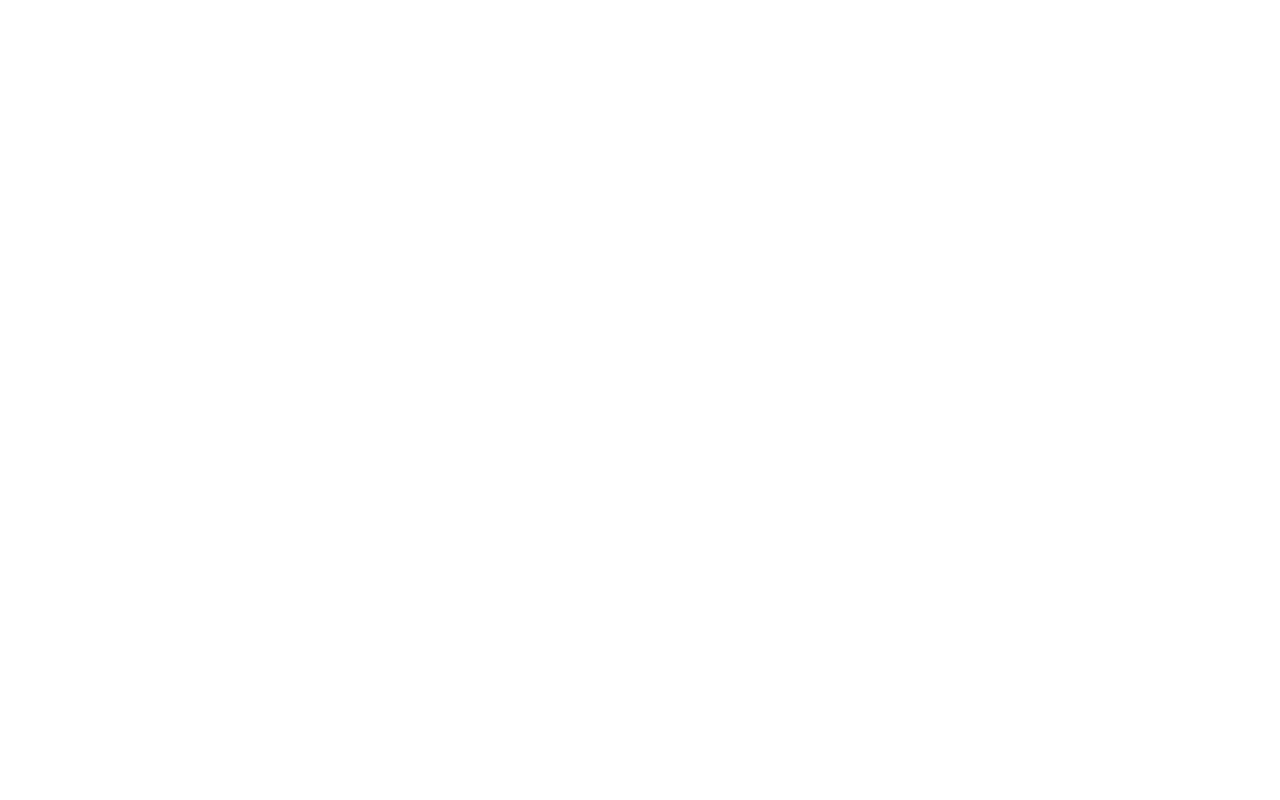
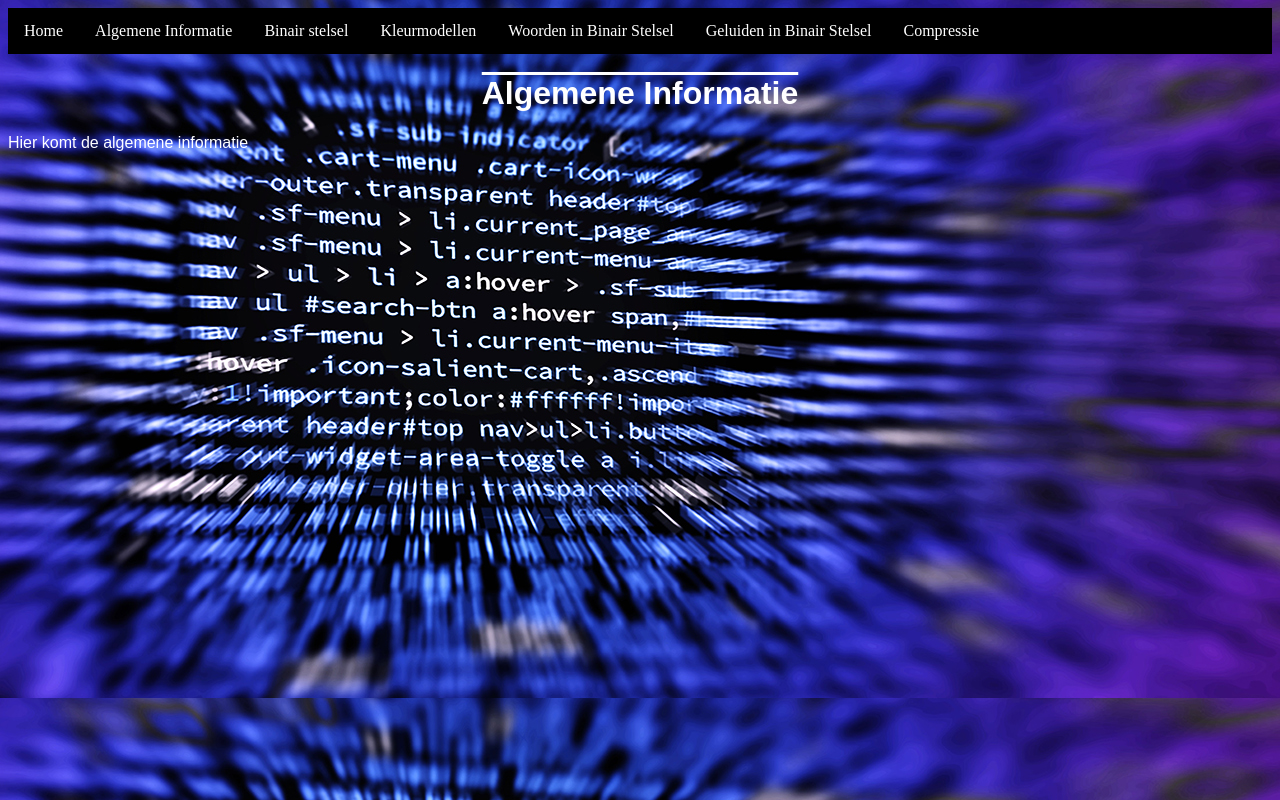
Before and after one commit to XxRoyKillerxX206/XxRoyKillerxX206.github.io, a plain HTML site: page algemeneinformatie.html in a window 1280 px wide. Drawn offline with Linux system fonts and the light colour scheme.

Commit message:
kjhrwkkj

```diff
--- a/algemeneinformatie.html
+++ b/algemeneinformatie.html
@@ -0,0 +1,36 @@
+<!DOCTYPE html><!--dit is de homepage van mijn site-->
+<html> <!--dit is het html element-->
+    <head>
+        <title> Algemene Informatie </title>
+
+        <link rel="stylesheet" type="text/css" href="layout.css"
+
+
+            <meta charset="utf-8">
+    </head>
+    <body id="body6">
+        <ul>
+            <li><a href="index.html">Home</a></li>
+            <li><a href="algemeneinformatie.html">Algemene Informatie</a></li>
+            <li><a href="binairstelsel.html">Binair stelsel</a></li>
+            <li><a href="kleurmodellen.html">Kleurmodellen</a></li>
+            <li><a href="woordenBinair.html">Woorden in Binair Stelsel</a></li>
+            <li><a href="geluidenBinair.html">Geluiden in Binair Stelsel</a></li>
+            <li><a href="compressie.html">Compressie</a></li>
+
+            </ul>
+
+
+        <h1>Algemene Informatie</h1>
+
+            <p> Hier komt de algemene informatie
+            </p>
+
+        <br>
+
+
+
+
+
+    </body>
+</html>
--- a/layout.css
+++ b/layout.css
@@ -16,6 +16,14 @@
 }
 
 #body5{
+  background-image: url("achtergrondplaatje.jpg");
+}
+
+#body6{
+  background-image: url("achtergrondplaatje.jpg");
+}
+
+#body7{
   background-image: url("achtergrondplaatje.jpg");
 }
 
```
Also changed, not shown: compressie.html (+36 -0 lines).
